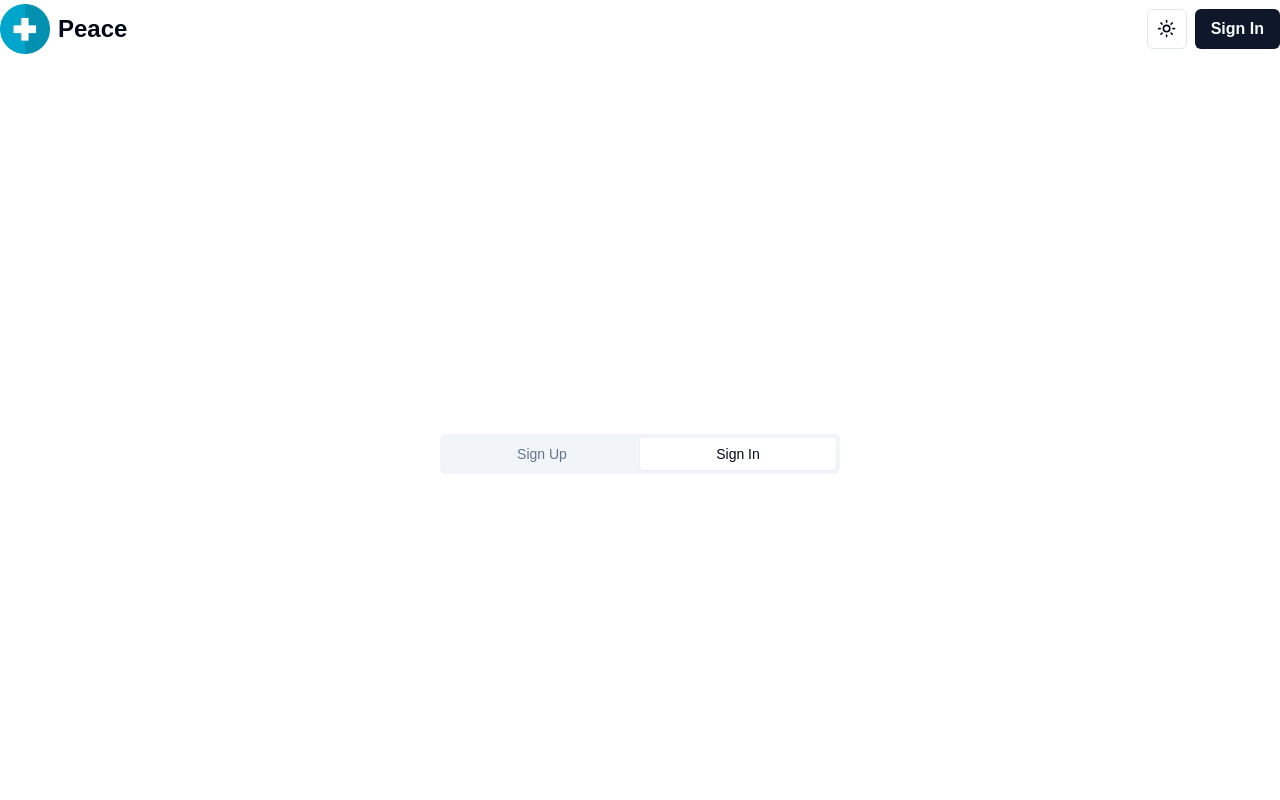
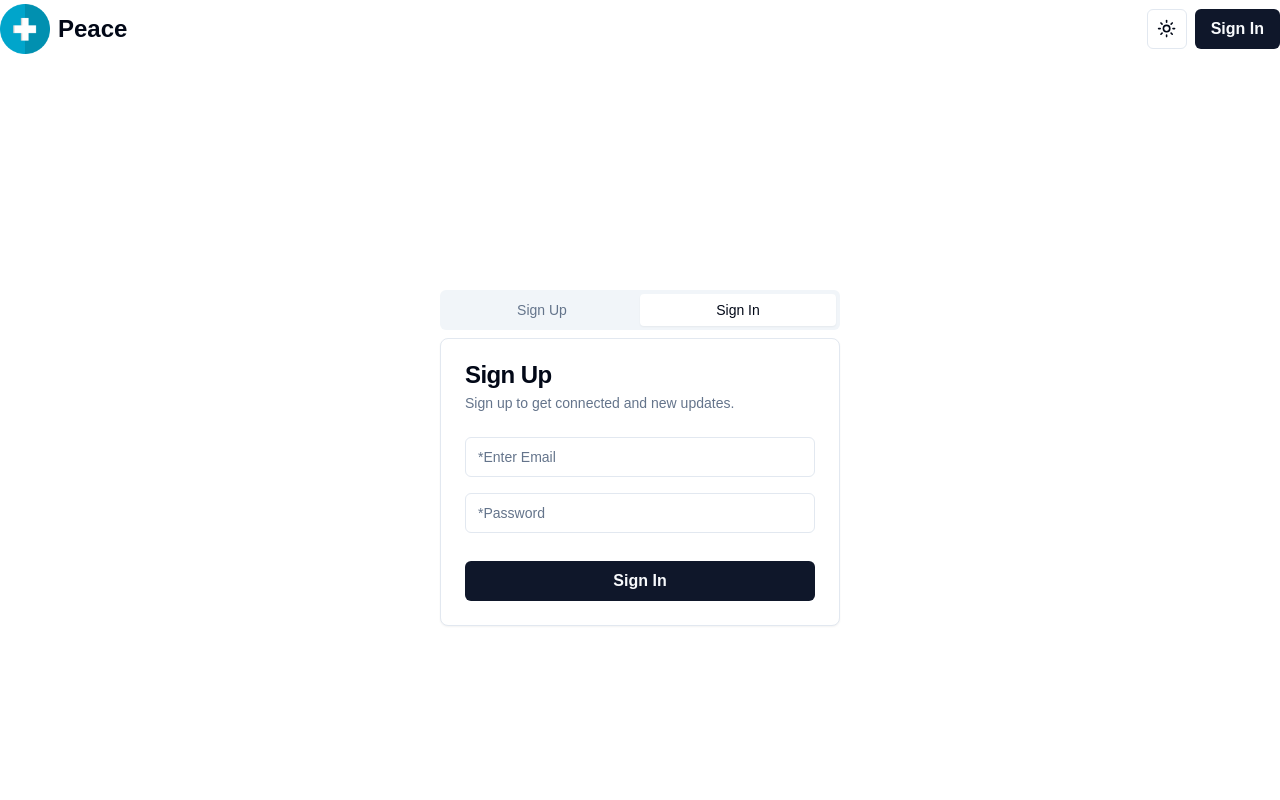
Before and after one commit to zenmh/peace_client, a Next.js app: page /auth in a window 1280 px wide. Shown: the top 800 px of the page. Built offline with nearby package versions, Linux system fonts and the light colour scheme; no server answers.

Commit message:
Add sign in form and some minimal updation in textarea and btn

```diff
--- a/components/auth/SignIn.tsx
+++ b/components/auth/SignIn.tsx
@@ -1,5 +1,79 @@
+import { useState } from "react";
+import { useForm } from "react-hook-form";
+import { Btn, Inp, Txtarea } from "../shared";
+import {
+  Card,
+  CardContent,
+  CardDescription,
+  CardFooter,
+  CardHeader,
+  CardTitle,
+} from "../ui/card";
+
+type SignInData = {
+  email: string;
+  password: string;
+};
+
 const SignIn = () => {
-  return <div></div>;
+  const {
+    register,
+    reset,
+    handleSubmit,
+    formState: { errors },
+  } = useForm<SignInData>();
+  const [isLoading, setLoading] = useState<boolean>(false);
+
+  const onSubmit = handleSubmit((data) => {
+    try {
+      setLoading(true);
+      console.log(data);
+    } catch (err) {
+      console.log("Error From Sign Up -->", err);
+    } finally {
+      reset();
+      setLoading(false);
+    }
+  });
+
+  return (
+    <Card>
+      <CardHeader>
+        <CardTitle>Sign Up</CardTitle>
+        <CardDescription>
+          Sign up to get connected and new updates.
+        </CardDescription>
+      </CardHeader>
+      <form onSubmit={onSubmit}>
+        <CardContent className="space-y-4">
+          <Inp
+            name="email"
+            placeholder="*Enter Email"
+            type="email"
+            register={register}
+            errorMessage="Please enter your email"
+            errors={errors}
+          />
+          <Inp
+            name="password"
+            placeholder="*Password"
+            type="password"
+            register={register}
+            errorMessage="Please set a strong password"
+            errors={errors}
+          />
+        </CardContent>
+        <CardFooter>
+          <Btn
+            label="Sign In"
+            type="submit"
+            className="w-full"
+            disabled={isLoading}
+          />
+        </CardFooter>
+      </form>
+    </Card>
+  );
 };
 
 export default SignIn;
--- a/components/auth/SignUp.tsx
+++ b/components/auth/SignUp.tsx
@@ -53,7 +53,7 @@ const SignUp = () => {
         <CardContent className="space-y-4">
           <Inp
             name="name"
-            placeholder="Your Name"
+            placeholder="*Your Name"
             type="text"
             register={register}
             errorMessage="Please write your name"
@@ -61,7 +61,7 @@ const SignUp = () => {
           />
           <Inp
             name="email"
-            placeholder="Enter Email"
+            placeholder="*Enter Email"
             type="email"
             register={register}
             errorMessage="Please enter your email"
@@ -69,7 +69,7 @@ const SignUp = () => {
           />
           <Inp
             name="password"
-            placeholder="Password"
+            placeholder="*Password"
             type="password"
             register={register}
             errorMessage="Please set a strong password"
@@ -92,7 +92,12 @@ const SignUp = () => {
           <Txtarea control={control} name="address" rows={2} cols={1} />
         </CardContent>
         <CardFooter>
-          <Btn label="Sign Up" type="submit" className="w-full" />
+          <Btn
+            label="Sign Up"
+            type="submit"
+            className="w-full"
+            disabled={isLoading}
+          />
         </CardFooter>
       </form>
     </Card>
--- a/components/shared/Btn.tsx
+++ b/components/shared/Btn.tsx
@@ -13,15 +13,24 @@ interface BtnProps {
     | "link";
   onClick?: () => void;
   className?: string;
+  disabled?: boolean;
 }
 
-const Btn: FC<BtnProps> = ({ label, type, variant, onClick, className }) => {
+const Btn: FC<BtnProps> = ({
+  label,
+  type,
+  variant,
+  onClick,
+  className,
+  disabled,
+}) => {
   return (
     <Button
       className={className}
       onClick={onClick}
       type={type ? type : "button"}
       variant={variant ? variant : "default"}
+      disabled={disabled}
     >
       {label}
     </Button>
```
